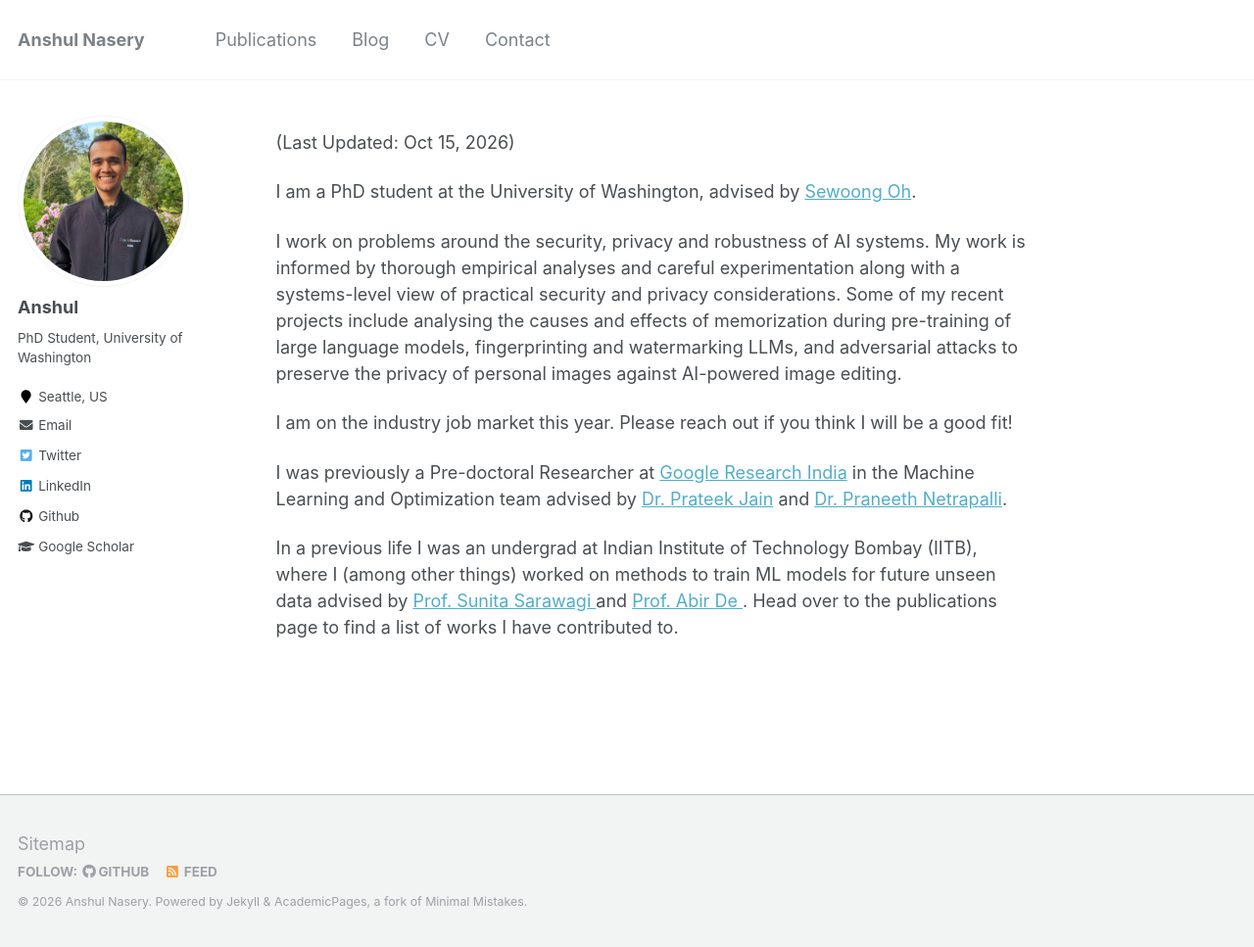
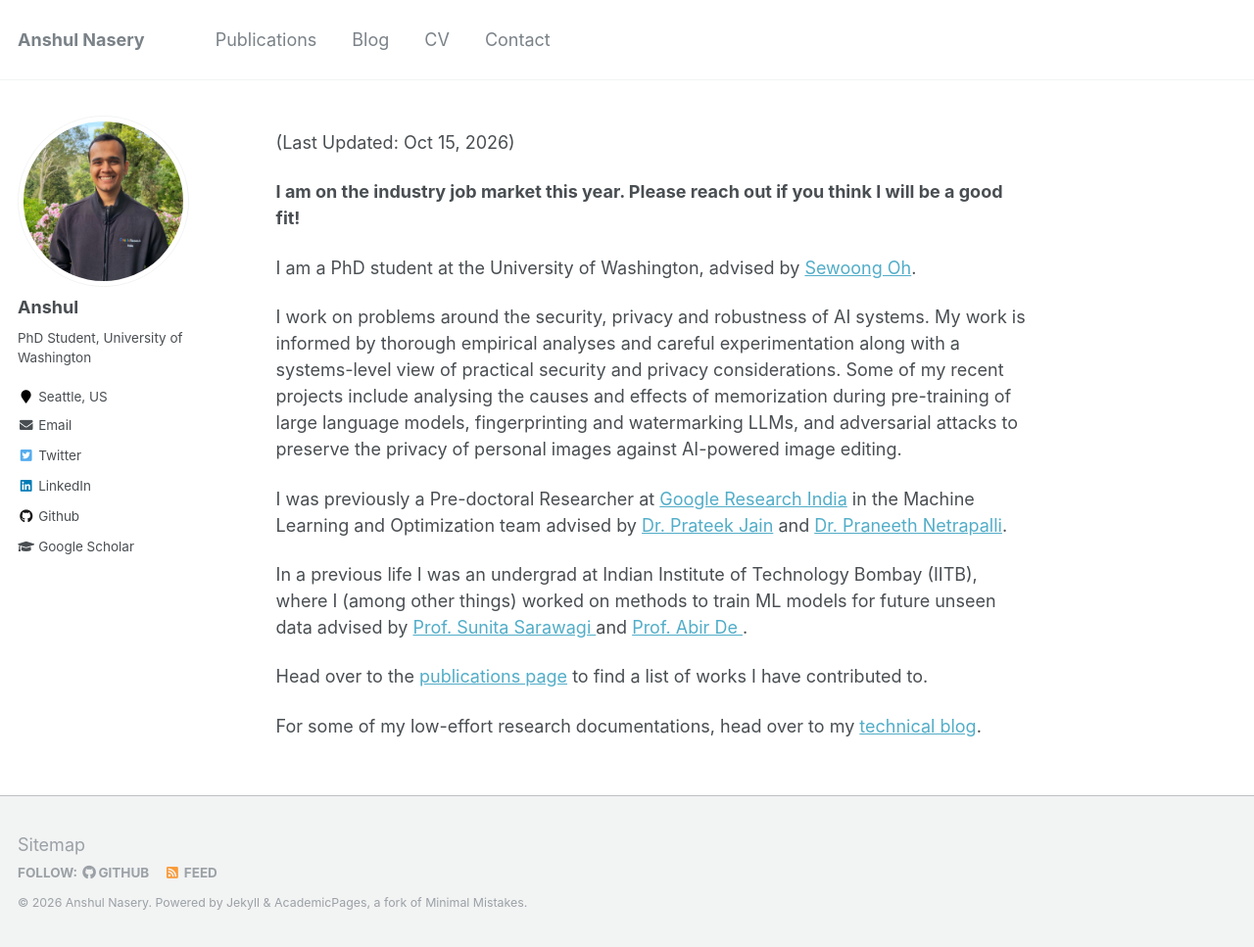
Before and after one commit to anshuln2/anshuln2.github.io, a Jekyll site: the page built from _pages/about.html, in a window 1280 px wide and 967 px high. Shown: the whole window at 98% size. Built offline with Jekyll 4.4.1, drawn with Linux system fonts in a browser that asks for light colours.

Commit message:
Highlight job search and link publications and blog on homepage

```diff
--- a/_pages/about.html
+++ b/_pages/about.html
@@ -8,13 +8,16 @@ redirect_from:
   - /about.html
 ---
 <p>(Last Updated: Oct 15, 2026)</p>
+<p><strong>I am on the industry job market this year. Please reach out if you think I will be a good fit!</strong></p>
 <p> I am a PhD student at the University of Washington, advised by <a href=https://homes.cs.washington.edu/~sewoong/>Sewoong Oh</a>. </p>
 
 <p> I work on problems around the security, privacy and robustness of AI systems.
 My work is informed by thorough empirical analyses and careful experimentation along with a systems-level view of practical security and privacy considerations.
 Some of my recent projects include analysing the causes and effects of memorization during pre-training of large language models, fingerprinting and watermarking LLMs,
 and adversarial attacks to preserve the privacy of personal images against AI-powered image editing.</p>
-<p>I am on the industry job market this year. Please reach out if you think I will be a good fit!</p>
 <p>I was previously a Pre-doctoral Researcher at <a herf="https://research.google/locations/india/">Google Research India</a> in the Machine Learning and Optimization team advised by <a href="https://www.prateekjain.org/">Dr. Prateek Jain</a> and <a href="https://www.praneethnetrapalli.org/">Dr. Praneeth Netrapalli</a>. </p>
 
-<p>In a previous life I was an undergrad at Indian Institute of Technology Bombay (IITB), where I (among other things) worked on methods to train ML models for future unseen data advised by <a href="https://www.cse.iitb.ac.in/~sunita/"> Prof. Sunita Sarawagi </a> and <a href="https://abir-de.github.io/">Prof. Abir De </a>. Head over to the publications page to find a list of works I have contributed to. </p>
+<p>In a previous life I was an undergrad at Indian Institute of Technology Bombay (IITB), where I (among other things) worked on methods to train ML models for future unseen data advised by <a href="https://www.cse.iitb.ac.in/~sunita/"> Prof. Sunita Sarawagi </a> and <a href="https://abir-de.github.io/">Prof. Abir De </a>.</p>
+
+<p>Head over to the <a href="{{ '/publications/' | relative_url }}">publications page</a> to find a list of works I have contributed to.</p>
+<p>For some of my low-effort research documentations, head over to my <a href="{{ '/blog/' | relative_url }}">technical blog</a>.</p>
```
